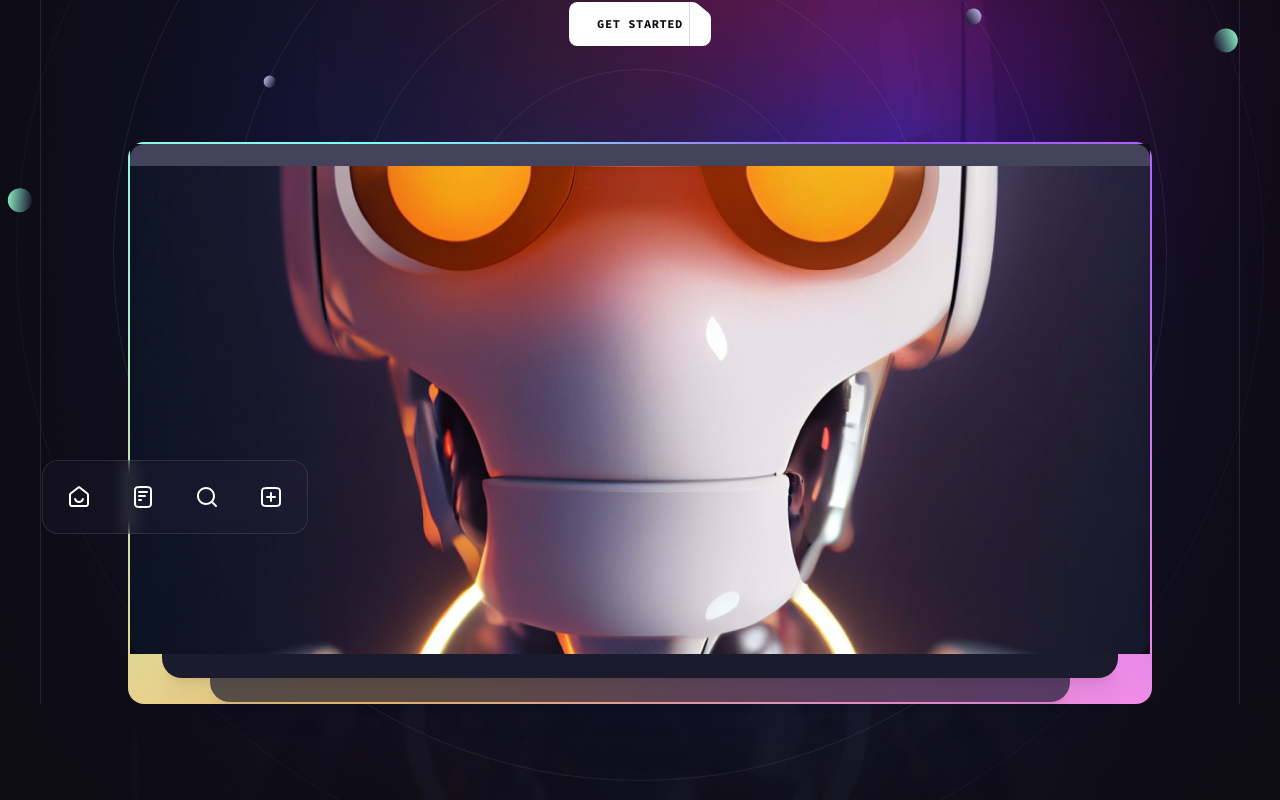
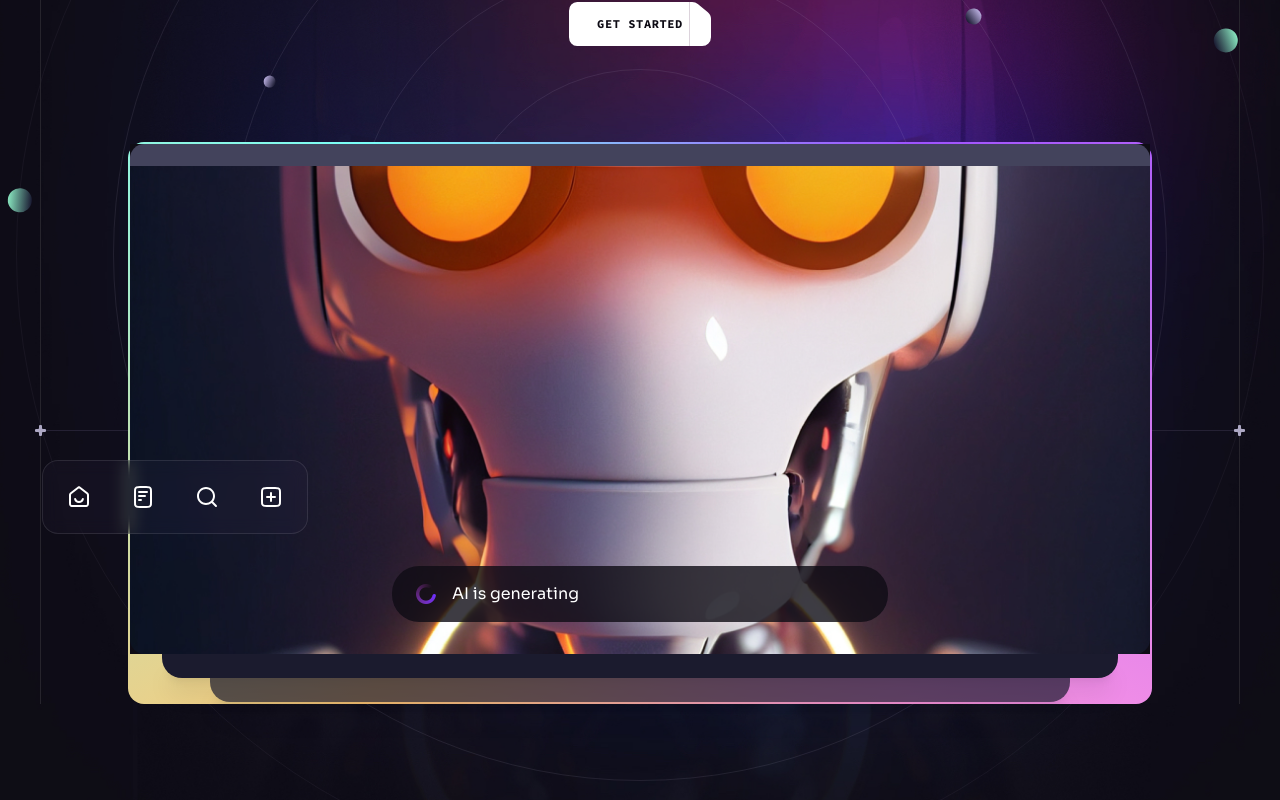
Before and after one commit to Loyoenock/brain-wave, a React app: page / in a window 1280 px wide. Shown: the part 454-1254 px from the top of the page. Built offline with nearby package versions, Linux system fonts and the light colour scheme; the HTML template or start-up script is replaced by a standard one.

Commit message:
Generating component added

```diff
--- /dev/null
+++ b/src/components/Generating.jsx
@@ -0,0 +1,11 @@
+import { loading } from "../assets";
+
+const Generating = ({ className }) => {
+    return (
+        <div className={`flex items-center h-[3.5rem] px-6 bg-n-8/80 rounded-[1.7rem] ${ className || " " } text-base`}>
+            <img className="w-5 h-5 mr-4" src={loading} alt="Loading" />
+            AI is generating
+        </div>
+    );
+};
+export default Generating;
--- a/src/components/Hero.jsx
+++ b/src/components/Hero.jsx
@@ -5,6 +5,7 @@
 import { heroIcons } from "../constants"
 import { ScrollParallax } from "react-just-parallax";
 import { useRef } from "react";
+import Generating from "./Generating";
 
 const Hero = () => {
     const parallaxRef = useRef(null);
@@ -18,8 +19,8 @@
             >
             <div className="container relative" ref={parallaxRef}>
                 <div className="relative z-1 max-w-[62rem] mx-auto text-center mb-[4rem] md:mb-20 lg:mb-[6rem]">
-                    <h1 className="h1 mb-6">Explore the possibilitis of AI Chatting with
-                    <span className="inline-block relative">Brainwave{""} <img src={curve} className="absolute top-full left-0 w-full xl:-mt-2"  width={624} height={28} alt="curve"/></span>
+                    <h1 className="h1 mb-6">Explore the possibilitis of &nbsp;AI&nbsp;Chatting with
+                    <span className="inline-block relative">Brainwave{" "} <img src={curve} className="absolute top-full left-0 w-full xl:-mt-2"  width={624} height={28} alt="curve"/></span>
                     </h1>
                     <p className="body-1 max-w-3xl mx-auto mb-6 text-n-2 lg:mb-8">
                     Unleash the power of AI within Brainwave. Upgrade your productivity
@@ -35,6 +36,8 @@
                             <div className="h-[1.4rem] bg-n-10 rounded-t-[0.9rem]" />
                             <div className="aspect-[33/40] rounded-b-[0.9rem] overflow-hidden md:aspect-[688/490] lg:aspect-[1024/490]">
                                 <img src={robot} className="w-full scale-[1.7]translate-y-[8%] md:scale-[1] md:-translate-y-[10%] lg:-translate-y-[23%]" width={1024} height={490} alt="AI" />
+
+                                <Generating className="absolute left-4 right-4 bottom-5 md:left-1/2 md:right-auto md:bottom-8 md:w-[31rem] md:-translate-x-1/2" />
 
                                 <ScrollParallax isAbsolutelyPositioned>
                                     <ul className="hidden absolute -left-[5.5rem] bottom-[7.5rem] px-1 py-1 bg-n-9/10 backdrop-blur border border-n-1/10 rounded-2xl xl:flex">
@@ -56,6 +59,7 @@
                     <BackgroundCircles />
                 </div>
             </div>
+            <BottomLine />
         </Section>
     )
 };
```
